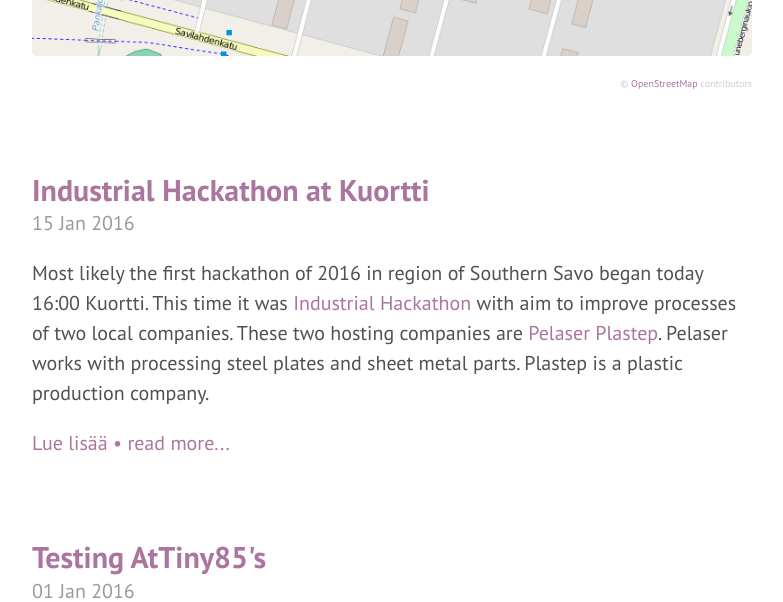
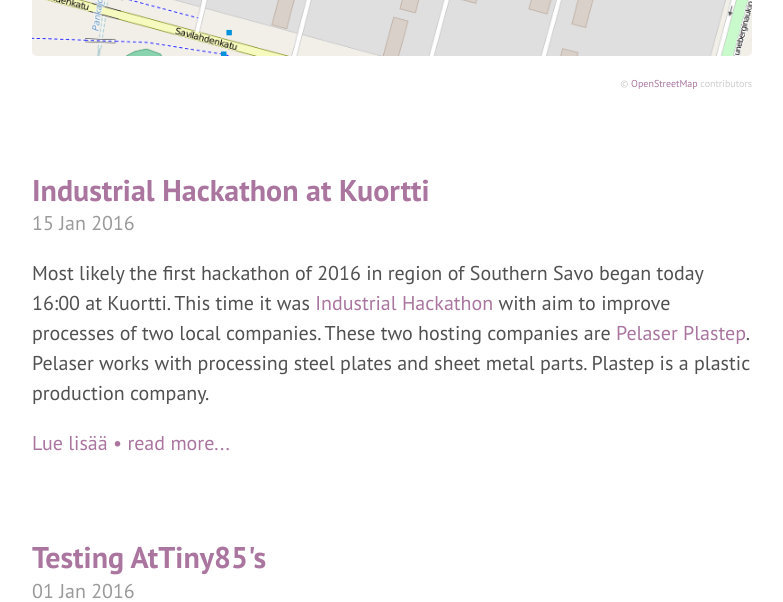
Before and after one commit to hacklabmikkeli/hacklabmikkeli.github.io, a Jekyll site: the page built from index.html, in a window 1280 px wide and 900 px high, scrolled down 1402 px, cut to the strip 0-602 px from the top of the window. Shown: the whole strip, without its empty margins (428-1211 px from the left). Built offline with Jekyll 4.4.1, drawn with Linux system fonts in a browser that asks for light colours; the list of posts is cut into pages by our own code.

Commit message:
** Fixing typos in latest blog

```diff
--- a/_posts/2016-01-15-industrial-hackathon-at-kuortti.markdown
+++ b/_posts/2016-01-15-industrial-hackathon-at-kuortti.markdown
@@ -4,7 +4,7 @@ title: Industrial Hackathon at Kuortti
 date: '2016-01-15 19:45:00'
 ---
 
-Most likely the first hackathon of 2016 in region of Southern Savo began today 16:00 Kuortti. This time it was [Industrial Hackathon](http://www.industrialhackathon.fi/) with aim to improve processes of two local companies. These two hosting companies are [Pelaser](http://www.pelaser.fi/) [Plastep](http://www.plastep.fi/). Pelaser works with processing steel plates and sheet metal parts. Plastep is a plastic production company.
+Most likely the first hackathon of 2016 in region of Southern Savo began today 16:00 at Kuortti. This time it was [Industrial Hackathon](http://www.industrialhackathon.fi/) with aim to improve processes of two local companies. These two hosting companies are [Pelaser](http://www.pelaser.fi/) [Plastep](http://www.plastep.fi/). Pelaser works with processing steel plates and sheet metal parts. Plastep is a plastic production company.
 
 ![alt](/public/images/kuortti-1.jpg)
 
```
Also changed, not shown: other parts of _posts/2016-01-15-industrial-hackathon-at-kuortti.markdown (+1 -1 lines).
